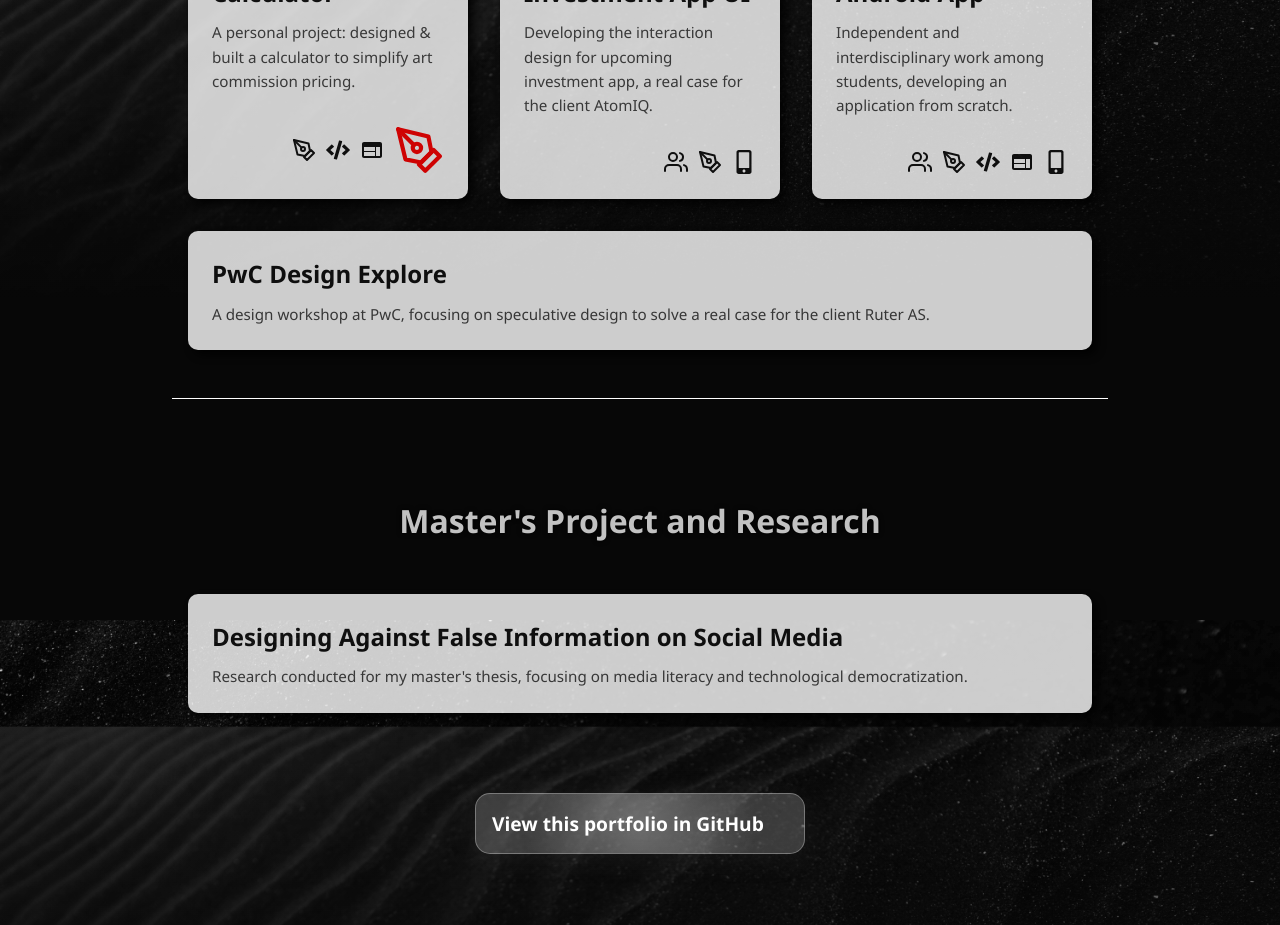
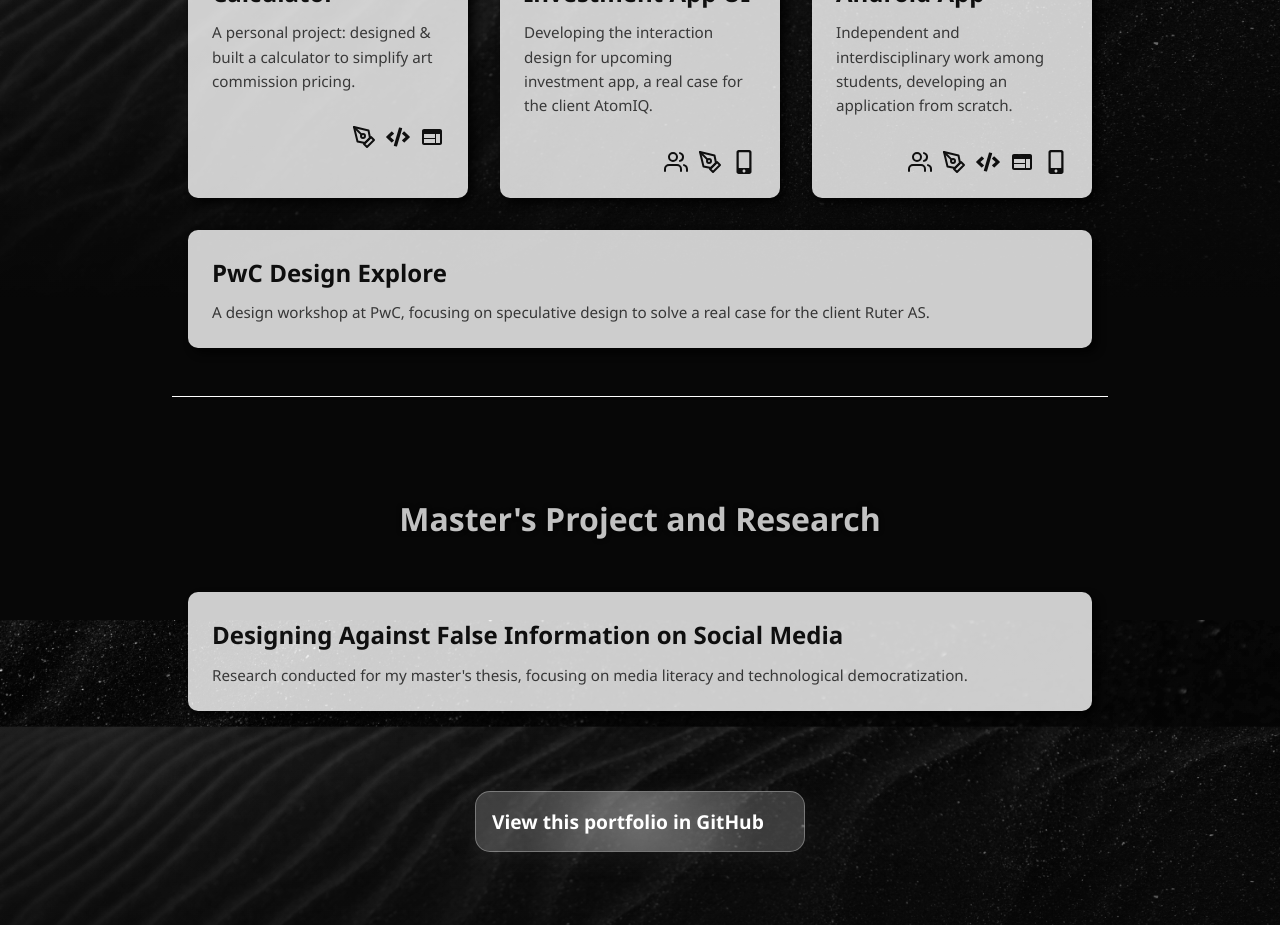
Before and after one commit to baharRi/portfolio, a React (Create React App) app: page /project/1 in a window 1280 px wide. Shown: the part 980-1905 px from the top of the page. Built offline with nearby package versions, Linux system fonts and the light colour scheme; some icons are missing.

Commit message:
fixed icons projects

```diff
--- a/src/components/Projects.js
+++ b/src/components/Projects.js
@@ -23,7 +23,6 @@ function Projects() { /* focus on UX/UI for project2, focus on process, teamwork
             <FiPenTool title="Design prototyping" className="icon" />
             <FaCode title="Frontend development" className="icon" />
             <MdWeb title="Backend development" className="icon" />
-            <FiPenTool size={50} color="red" />
           </div>
 
         </Link>
```
